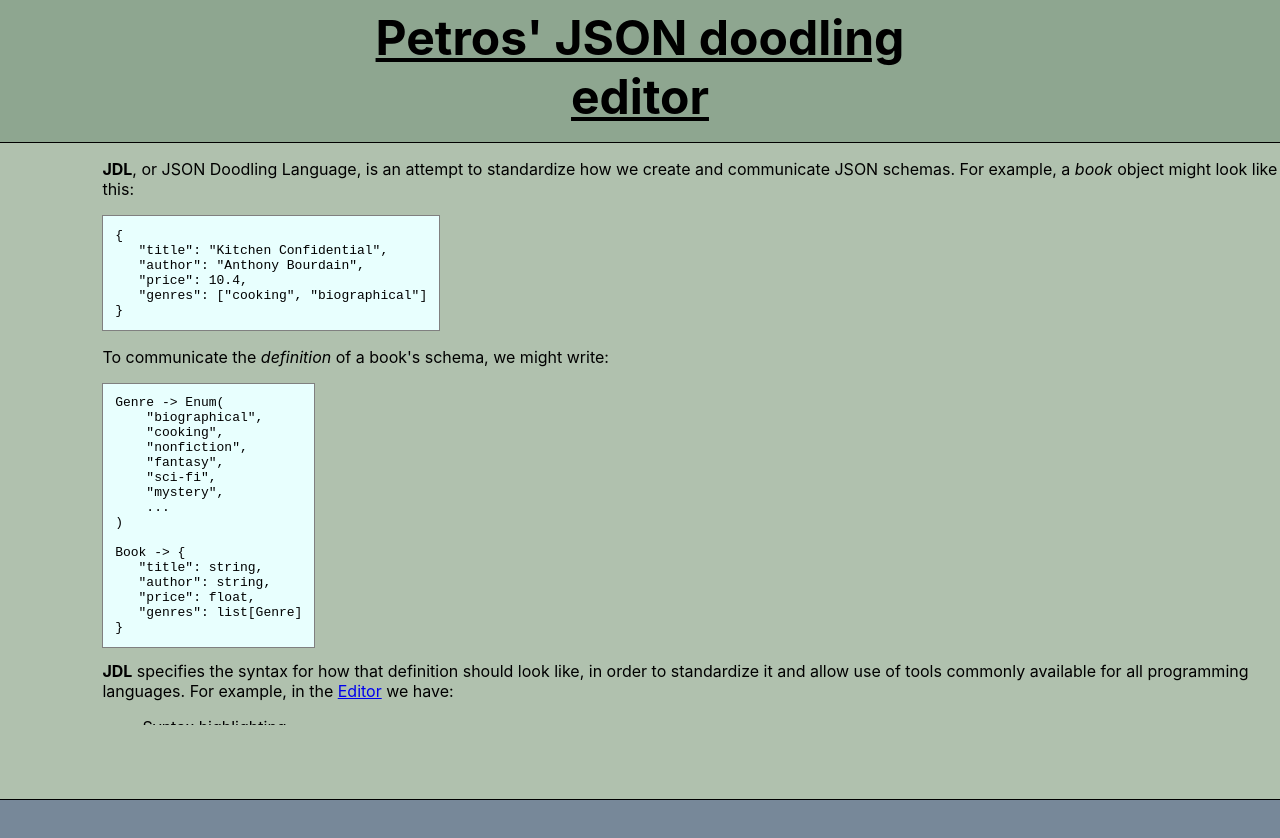
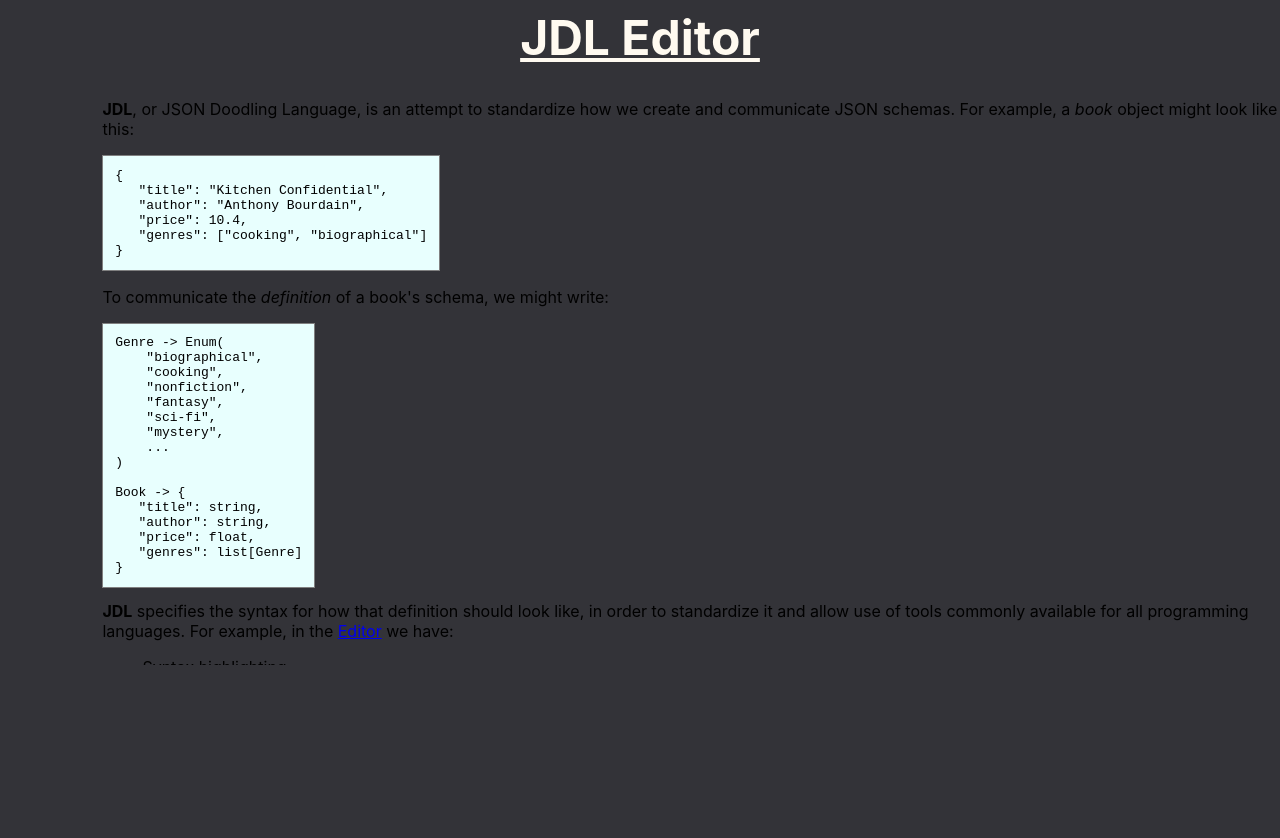
Before and after one commit to petros-an/doodle, a React (Vite) app in the folder react/: page /about in a window 1280 px wide. Shown: the top 838 px of the page. After the commit the page ends 809 px from the top, so only its background shows below. Built offline with nearby package versions, Linux system fonts and the light colour scheme.

Commit message:
Dark theme

```diff
--- a/react/src/components/app/App.css
+++ b/react/src/components/app/App.css
@@ -1,8 +1,8 @@
 #app {
   height: 82vh;
-  background-color: rgba(255,253,240,0.3);
-  border-top: 1px solid black;
-  border-bottom: 1px solid black;
+    /*background-color: #333338;*/
+  /*border-top: 1px solid black;*/
+  /*border-bottom: 1px solid black;*/
 }
 
 
@@ -12,7 +12,7 @@
   margin-top: 1vh;
   margin-bottom: 2vh;
   text-align: center;
-  color: black;
+  color: floralwhite;
   font-size: 300%;
   width: 50vw;
 
@@ -20,13 +20,13 @@
 
 
 #footer {
-  background-color: lightslategrey;
+  /*background-color: lightslategrey;*/
   /*border: 1px solid black;*/
   height: 8.8vh;
   text-align: center;
-  /*position: absolute;*/
+  /*bottom: 100vh;*/
   /*width: 100vw;*/
-  margin: 0;
-  padding: 0;
+  /*margin: 0;*/
+  /*padding: 0;*/
 
 }
--- a/react/src/components/app/App.jsx
+++ b/react/src/components/app/App.jsx
@@ -26,7 +26,7 @@ function App() {
             id="title"
         >
             <u>
-                Petros' JSON doodling editor
+               JDL Editor
             </u>
         </h1>
         <div id="app">
--- a/react/src/components/editor/editor.css
+++ b/react/src/components/editor/editor.css
@@ -1,7 +1,8 @@
 #editor_wrapper {
   border-left: 1px solid black;
-  border-right: 1px solid black;
+  /*border-right: 1px solid black;*/
   margin-left: 8vw;
+  /*border-top: 1px solid black;*/
   /*margin-top: 1vh;*/
   float: left;
   vertical-align: top;
--- a/react/src/components/tools/shareButton/shareButton.css
+++ b/react/src/components/tools/shareButton/shareButton.css
@@ -9,8 +9,10 @@
 
 #share_content {
     border: 1px solid black;
-    margin-left: 9vw;
+    margin-left: 1vw;
+    margin-top: 1vh;
     background-color: white;
+    padding: 3%;
     width: 33vw;
     text-align: justify;
 }
--- a/react/src/components/tools/tools.css
+++ b/react/src/components/tools/tools.css
@@ -1,10 +1,13 @@
 #tools {
-    width: 10vw;
+    width: 8vw;
+    height: 82vh;
     padding: 0;
-    margin-top: 1vh;
-    margin-left: 0.25vw;
+    /*margin-top: 1vh;*/
+    /*margin-left: 0.25vw;*/
     /*margin-left: 5vw;*/
     position: absolute;
+    background-color: #333338;
+
 
     /*float: left;*/
 }
--- a/react/src/main.css
+++ b/react/src/main.css
@@ -1,5 +1,6 @@
 :root {
-  background-color: rgba(48,92,51,0.54);
+  /*background-color: rgba(48,92,51,0.54);*/
+  background-color: #333338; ;
   font-family: Inter, system-ui, Avenir, Helvetica, Arial, sans-serif;
   margin: 0;
   padding: 0;
```
